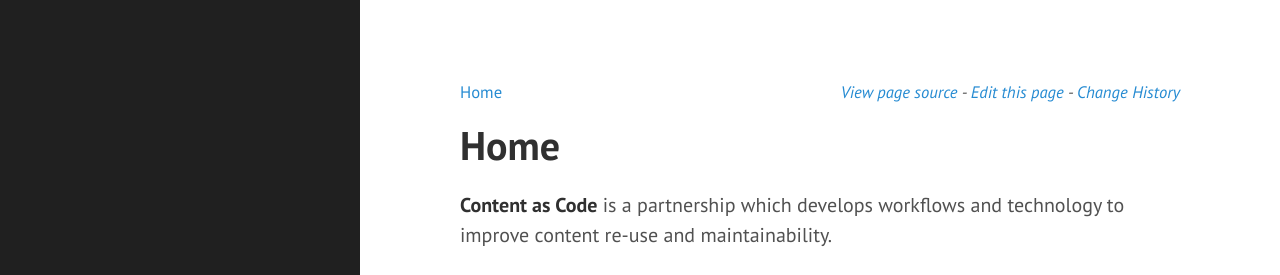
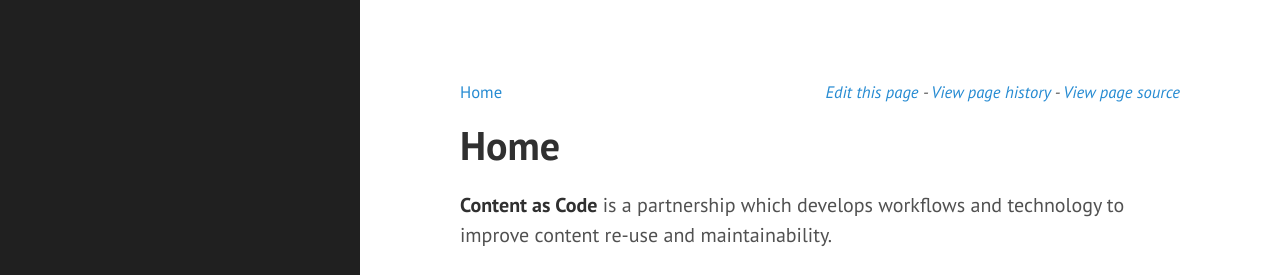
Before and after one commit to iilab/contentascode, a Jekyll site: the page built from index.md, in a window 1280 px wide and 1195 px high. Shown: the top 275 px of the window. Built offline with Jekyll 4.4.1, drawn with Linux system fonts in a browser that asks for light colours.

Commit message:
Changed order and wording slightly for links

```diff
--- a/_layouts/default.html
+++ b/_layouts/default.html
@@ -22,7 +22,7 @@
         {% endfor %}
         </div>
 
-        <div style="float:right"><em><a href="{{site.github.repository_url}}/tree/master/{{page.path}}">View page source</a> - <a href="{{site.github.repository_url}}/edit/master/{{page.path}}">Edit this page</a> - <a href="{{site.github.repository_url}}/commits/master/{{page.path}}">Change History</a></em>
+        <div style="float:right"><em><a href="{{site.github.repository_url}}/edit/master/{{page.path}}">Edit this page</a> - <a href="{{site.github.repository_url}}/commits/master/{{page.path}}">View page history</a> - <a href="{{site.github.repository_url}}/tree/master/{{page.path}}">View page source</a></em>
         </div>
       </small>
     </div>
```
